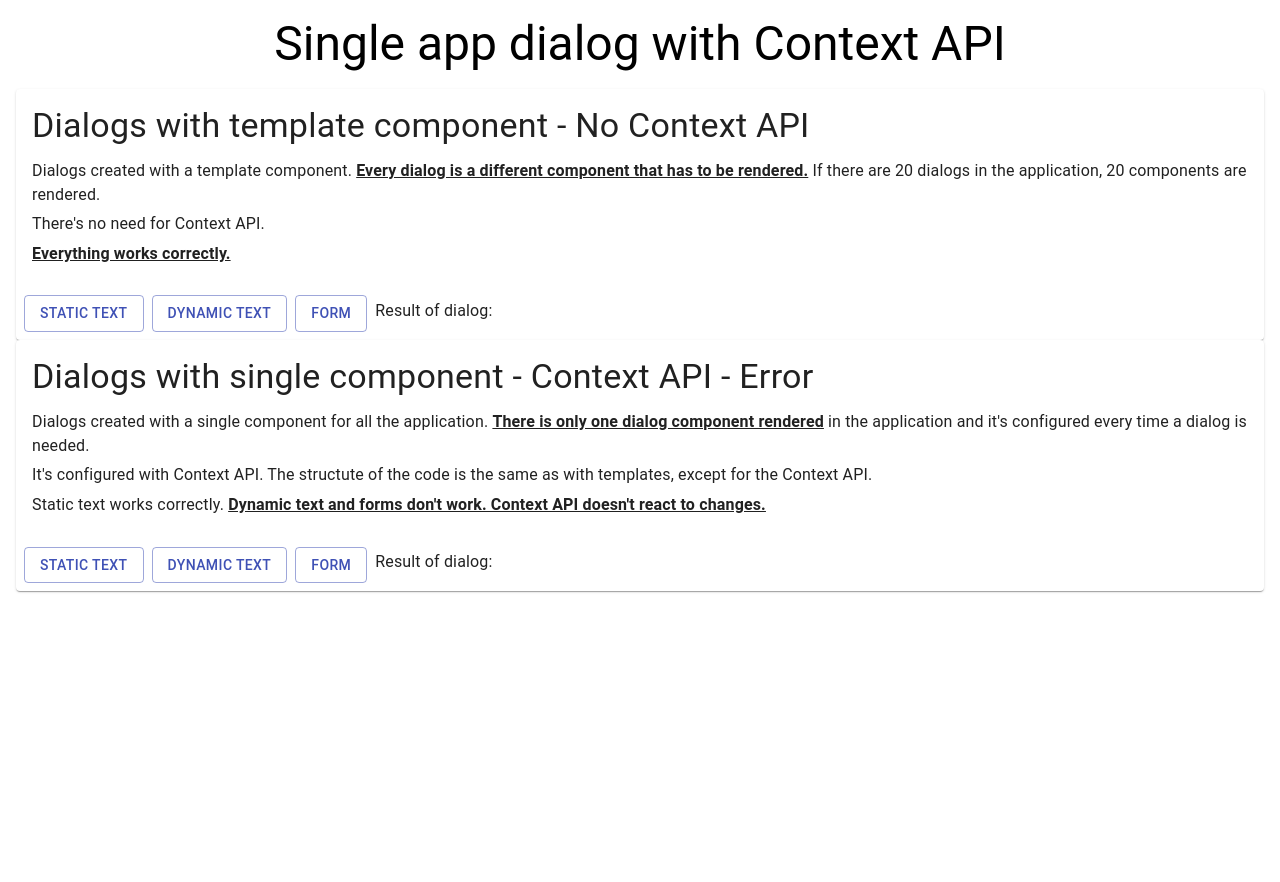
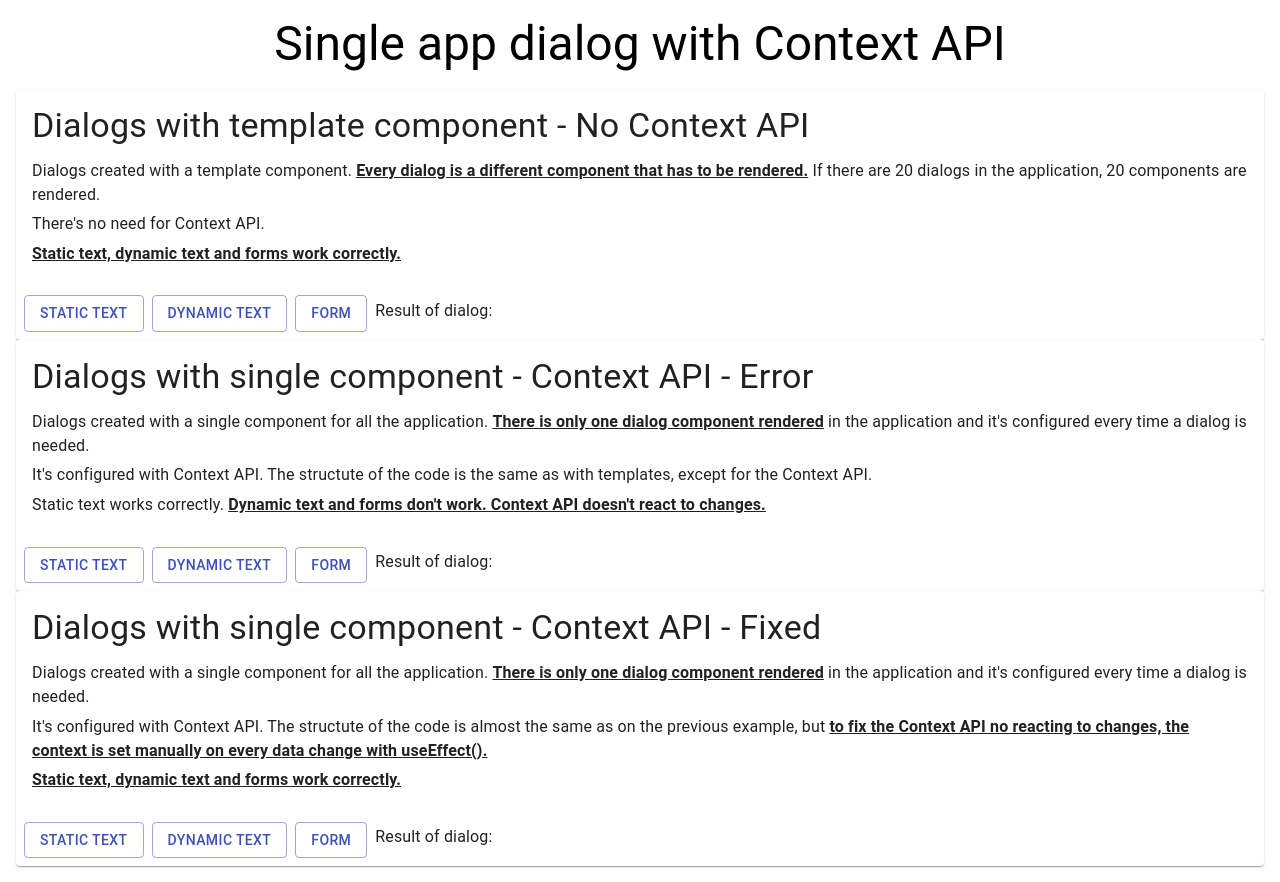
Before and after one commit to AMS777/react-single-app-dialog, a React (Create React App) app: page / in a window 1280 px wide. Before the commit the page ends 800 px from the top, so only its background shows below. Built offline with nearby package versions, Linux system fonts and the light colour scheme.

Commit message:
Fix single component dialogs not working

```diff
--- /dev/null
+++ b/src/components/dialogsWithSingleComponent/DialogsWithSingleComponent.js
@@ -0,0 +1,63 @@
+import React, { useState } from 'react';
+
+import { useDialogStaticText, useDialogDynamicText, useDialogForm } from './hooks';
+
+import Card from '@material-ui/core/Card';
+import CardContent from '@material-ui/core/CardContent';
+import CardActions from '@material-ui/core/CardActions';
+import Typography from '@material-ui/core/Typography';
+import Button from '@material-ui/core/Button';
+
+function DialogsWithSingleComponent() {
+  const [dialogResult, setDialogResult] = useState();
+
+  const dialogStaticText = useDialogStaticText(setDialogResult);
+  const dialogDynamicText = useDialogDynamicText(setDialogResult);
+  const dialogForm = useDialogForm(setDialogResult);
+
+  return (
+    <>
+      <Card>
+        <CardContent>
+          <Typography variant="h4" component="h2" gutterBottom>
+            Dialogs with single component - Context API - Fixed
+          </Typography>
+          <Typography gutterBottom>
+            Dialogs created with a single component for all the application.{' '}
+            <strong>There is only one dialog component rendered</strong> in the application and it's
+            configured every time a dialog is needed.
+          </Typography>
+          <Typography gutterBottom>
+            It's configured with Context API. The structute of the code is almost the same as on the
+            previous example, but{' '}
+            <strong>
+              to fix the Context API no reacting to changes, the context is set manually on every
+              data change with useEffect().
+            </strong>
+          </Typography>
+          <Typography gutterBottom>
+            <strong>Static text, dynamic text and forms work correctly.</strong>
+          </Typography>
+        </CardContent>
+        <CardActions>
+          <Button onClick={dialogStaticText.open} color="primary" variant="outlined">
+            Static text
+          </Button>
+          <Button
+            onClick={() => dialogDynamicText.open('dynamic text')}
+            color="primary"
+            variant="outlined"
+          >
+            Dynamic text
+          </Button>
+          <Button onClick={dialogForm.open} color="primary" variant="outlined">
+            Form
+          </Button>
+          <Typography gutterBottom>Result of dialog: {dialogResult}</Typography>
+        </CardActions>
+      </Card>
+    </>
+  );
+}
+
+export default DialogsWithSingleComponent;
--- /dev/null
+++ b/src/components/dialogsWithSingleComponent/hooks.js
@@ -0,0 +1,98 @@
+import React, { useState, useContext } from 'react';
+
+import { AppContext } from 'context/appContext';
+import { useEffectSkipFirstRender } from 'hooks';
+
+import TextField from '@material-ui/core/TextField';
+
+export function useDialogStaticText(onDialogOkCallback) {
+  const appContext = useContext(AppContext);
+
+  const openDialog = () => appContext.openAppDialog(dialogContext);
+  const closeDialog = () => appContext.closeAppDialog();
+  const onDialogOk = () => {
+    onDialogOkCallback('Static text dialog okay');
+    closeDialog();
+  };
+
+  const dialogContext = {
+    title: 'Dialog with single component',
+    content: 'Static text works correctly.',
+    onOk: onDialogOk,
+    onClose: closeDialog,
+  };
+
+  return { open: openDialog };
+}
+
+export function useDialogDynamicText(onDialogOkCallback) {
+  const appContext = useContext(AppContext);
+  const [text, setText] = useState();
+
+  useEffectSkipFirstRender(() => {
+    appContext.openAppDialog(dialogContext);
+    // eslint-disable-next-line react-hooks/exhaustive-deps
+  }, [text]);
+
+  const openDialog = newText => {
+    setText(newText);
+    appContext.openAppDialog(dialogContext);
+  };
+  const closeDialog = () => appContext.closeAppDialog();
+  const onDialogOk = () => {
+    onDialogOkCallback('Dynamic text dialog okay');
+    closeDialog();
+  };
+
+  const dialogContext = {
+    title: 'Dialog with single component',
+    content: `Dynamic text doesn't work: "${text}"`,
+    onOk: onDialogOk,
+    onClose: closeDialog,
+  };
+
+  return { open: openDialog };
+}
+
+export function useDialogForm(onDialogOkCallback) {
+  const appContext = useContext(AppContext);
+  const [text, setText] = useState('');
+
+  useEffectSkipFirstRender(() => {
+    appContext.openAppDialog(dialogContext);
+    // eslint-disable-next-line react-hooks/exhaustive-deps
+  }, [text]);
+
+  const openDialog = () => appContext.openAppDialog(dialogContext);
+  const closeDialog = () => appContext.closeAppDialog();
+  const onDialogOk = () => {
+    onDialogOkCallback(text);
+    closeDialog();
+  };
+  const onTextFieldChange = event => {
+    setText(event.target.value);
+  };
+
+  const textField = (
+    <TextField
+      autoFocus
+      id="name"
+      label="Enter text"
+      type="text"
+      variant="outlined"
+      fullWidth
+      onChange={onTextFieldChange}
+      value={text}
+    />
+  );
+
+  const dialogContext = {
+    title: 'Dialog with single component',
+    content: "Forms don't work.",
+    contentBlock: textField,
+    onOk: onDialogOk,
+    onClose: closeDialog,
+  };
+
+  return { open: openDialog };
+}
--- /dev/null
+++ b/src/components/dialogsWithSingleComponent/index.js
@@ -0,0 +1 @@
+export { default } from './DialogsWithSingleComponent';
--- a/src/components/dialogsWithTemplate/DialogsWithTemplate.js
+++ b/src/components/dialogsWithTemplate/DialogsWithTemplate.js
@@ -33,7 +33,7 @@ function DialogsWithTemplate() {
           </Typography>
           <Typography gutterBottom>There's no need for Context API.</Typography>
           <Typography gutterBottom>
-            <strong>Everything works correctly.</strong>
+            <strong>Static text, dynamic text and forms work correctly.</strong>
           </Typography>
         </CardContent>
         <CardActions>
--- a/src/context/appContext.js
+++ b/src/context/appContext.js
@@ -17,6 +17,7 @@ function AppContextProvider({ children }) {
   const appContextValue = {
     isAppDialogOpen,
     appDialogContext,
+    setAppDialogContext,
     openAppDialog,
     closeAppDialog,
   };
--- /dev/null
+++ b/src/hooks/index.js
@@ -0,0 +1 @@
+export { useEffectSkipFirstRender } from './useEffectSkipFirstRender';
--- /dev/null
+++ b/src/hooks/useEffectSkipFirstRender.js
@@ -0,0 +1,17 @@
+import { useEffect, useRef } from 'react';
+
+export function useEffectSkipFirstRender(callback, dependencies) {
+  // useRef instead of useState not to trigger a render when updated
+  const isFirstRender = useRef(true);
+
+  useEffect(() => {
+    if (isFirstRender.current) {
+      isFirstRender.current = false;
+      return;
+    }
+
+    callback();
+
+    // eslint-disable-next-line react-hooks/exhaustive-deps
+  }, dependencies);
+}
--- a/src/pages/homepage/Homepage.js
+++ b/src/pages/homepage/Homepage.js
@@ -2,6 +2,7 @@ import React from 'react';
 
 import DialogsWithTemplate from 'components/dialogsWithTemplate';
 import DialogsWithSingleComponentError from 'components/dialogsWithSingleComponentError';
+import DialogsWithSingleComponent from 'components/dialogsWithSingleComponent';
 
 import Typography from '@material-ui/core/Typography';
 
@@ -16,6 +17,7 @@ function Homepage() {
       <main>
         <DialogsWithTemplate />
         <DialogsWithSingleComponentError />
+        <DialogsWithSingleComponent />
       </main>
     </>
   );
```
